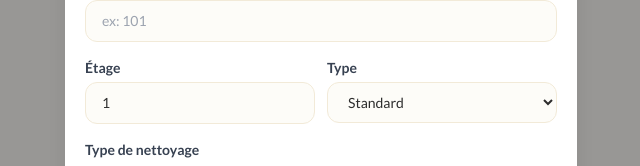
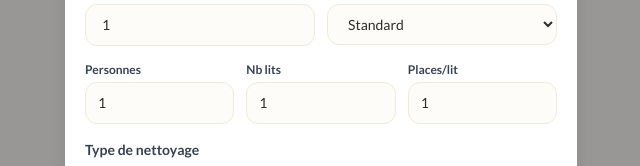
Before and after one commit to Rebbe33/hotel-app, a Next.js app: page / in a window 1280 px wide. Both pictures are taken after typing "Sample" into the empty fields and a click on the button "Ajouter". Shown: the part 402-568 px from the top of the page, without its empty margins (319-959 px from the left). Built offline with nearby package versions, Linux system fonts and the light colour scheme; no server answers; the database is empty.

Commit message:
Add fields for persons, beds, and places per bed
Added fields for number of persons, beds, and places per bed in RoomForm component.

```diff
--- a/src/components/checklist/RoomForm.tsx
+++ b/src/components/checklist/RoomForm.tsx
@@ -15,11 +15,20 @@ export function RoomForm({ onSaved, initialData }: Props) {
   const [cleanType, setCleanType] = useState<CleanType>(initialData?.clean_type ?? 'recouche')
   const [notes, setNotes] = useState(initialData?.notes ?? '')
   const [saving, setSaving] = useState(false)
+  const [nbPersonnes, setNbPersonnes] = useState(initialData?.nb_personnes?.toString() ?? '1')
+const [nbLits, setNbLits] = useState(initialData?.nb_lits?.toString() ?? '1')
+const [placesParLit, setPlacesParLit] = useState(initialData?.places_par_lit?.toString() ?? '1')
 
   const handleSubmit = async () => {
     if (!number.trim()) return
     setSaving(true)
-    const payload = { number: number.trim(), floor: parseInt(floor), type, clean_type: cleanType, notes }
+    const payload = { number: number.trim(),
+  floor: parseInt(floor),
+  type,
+  notes,
+  nb_personnes: parseInt(nbPersonnes) || 1,
+  nb_lits: parseInt(nbLits) || 1,
+  places_par_lit: parseInt(placesParLit) || 1, }
     if (initialData?.id) {
       await supabase.from('hotel_rooms').update(payload).eq('id', initialData.id)
     } else {
@@ -65,6 +74,23 @@ export function RoomForm({ onSaved, initialData }: Props) {
           </select>
         </div>
       </div>
+      <div className="grid grid-cols-3 gap-3">
+  <div>
+    <label className="block text-xs font-body font-semibold text-gray-700 mb-1">Personnes</label>
+    <input type="number" value={nbPersonnes} onChange={e => setNbPersonnes(e.target.value)} min={1}
+      className="w-full px-3 py-2.5 bg-cream-50 border border-cream-200 rounded-xl text-sm font-body focus:outline-none focus:border-sage-400" />
+  </div>
+  <div>
+    <label className="block text-xs font-body font-semibold text-gray-700 mb-1">Nb lits</label>
+    <input type="number" value={nbLits} onChange={e => setNbLits(e.target.value)} min={1}
+      className="w-full px-3 py-2.5 bg-cream-50 border border-cream-200 rounded-xl text-sm font-body focus:outline-none focus:border-sage-400" />
+  </div>
+  <div>
+    <label className="block text-xs font-body font-semibold text-gray-700 mb-1">Places/lit</label>
+    <input type="number" value={placesParLit} onChange={e => setPlacesParLit(e.target.value)} min={1}
+      className="w-full px-3 py-2.5 bg-cream-50 border border-cream-200 rounded-xl text-sm font-body focus:outline-none focus:border-sage-400" />
+  </div>
+</div>
       <div>
         <label className="block text-sm font-body font-semibold text-gray-700 mb-2">Type de nettoyage</label>
         <div className="grid grid-cols-3 gap-2">
```
